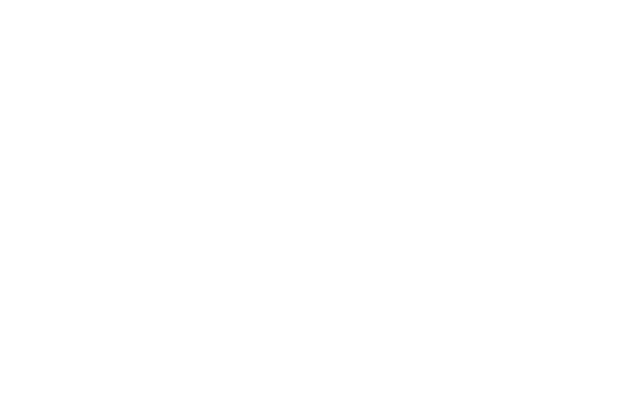
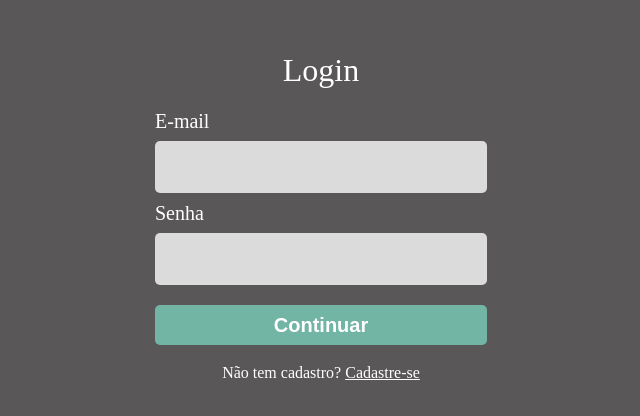
Before and after one commit to DanielIbiapina/projeto15-livre-se-front, a React (Create React App) app: page /login in a window 1280 px wide. Before the commit this address had no page. Shown: the part 106-522 px from the top of the page, without its empty margins (319-959 px from the left). Built offline with nearby package versions, Linux system fonts and the light colour scheme.

Commit message:
feat/style: login page

```diff
--- a/src/App.js
+++ b/src/App.js
@@ -48,7 +48,9 @@
             <Routes>
             <Route path="/"  element={ <Home/> } />
             <Route path="/cadastro" element={<Cadastro/>} />
+            <Route path="/login" element={<Login />} />
             <Route path="/home" element={<Home/>} />
+
             </Routes>
         </BrowserRouter>
         //</Contexto.Provider>
--- a/src/Login.js
+++ b/src/Login.js
@@ -1,5 +1,112 @@
+import styled from "styled-components";
+import axios from "axios";
+import { useState } from "react";
+import { Link, useNavigate } from "react-router-dom";
+import GlobalStyle from "./Assets/Css/GlobalStyle";
+
 export default function Login() {
-    return(
-        <></>
+  const [email, setEmail] = useState(undefined);
+  const [password, setPassword] = useState(undefined);
+  const navigate = useNavigate();
+
+   function sendData(e) {
+    e.preventDefault();
+
+    const body = {
+      email: email,
+      password: password,
+    };
+
+    const promise = axios.post(
+      "https://livre-se-api.onrender.com/sign-in",
+      body
     );
+
+    promise.then(() => navigate("/home"));
+
+    promise.catch((err) => console.log("Deu erro no login"));
+  }
+
+  return (
+    <SignUp>
+    <GlobalStyle />
+      <Header>Login</Header>
+      <Form onSubmit={sendData}>
+        <Label htmlFor="email">E-mail</Label>
+        <Input
+          id="email"
+          type="email"
+          onChange={(e) => setEmail(e.target.value)}
+        ></Input>
+        <Label htmlFor="password">Senha</Label>
+        <Input
+          id="password"
+          type="password"
+          onChange={(e) => setPassword(e.target.value)}
+        ></Input>
+        <Button type="submit">Continuar</Button>
+      </Form>
+
+      <p>Não tem cadastro? <Link to={"/cadastro"}> Cadastre-se </Link></p>
+    </SignUp>
+  );
 }
+
+const SignUp = styled.div`
+ display: flex;
+ flex-direction: column;
+ justify-content: center;
+ align-items: center;
+
+ a{
+  color:#ffffff
+ }
+
+ p {
+  color:#ffffff;
+  margin-top: 10px;
+ }
+
+`
+
+const Header = styled.h1 `
+  color: #ffffff;
+  font-size: 32px;
+  margin-top: 160px;
+  margin-bottom: 25px;
+`
+
+const Form = styled.form`
+  display: flex;
+  flex-direction: column;
+
+`
+
+const Label = styled.label`
+  font-size: 20px;
+  color: #ffffff;
+`
+
+const Input = styled.input`
+  width: 320px;
+  height: 50px;
+  font-size: 20px;
+  background-color: #dbdbdb;
+  border-radius: 5px;
+  margin:10px 0px;
+  padding-left: 10px;
+  border:none;
+`
+
+const Button = styled.button`
+  width: 332px;
+  height: 40px;
+  border-radius: 5px;
+  border: none;
+  background-color: #72B5A4;
+  color:#ffffff;
+  font-size: 20px;
+  font-weight: 700;
+  margin: 10px 0px;
+
+`
```
